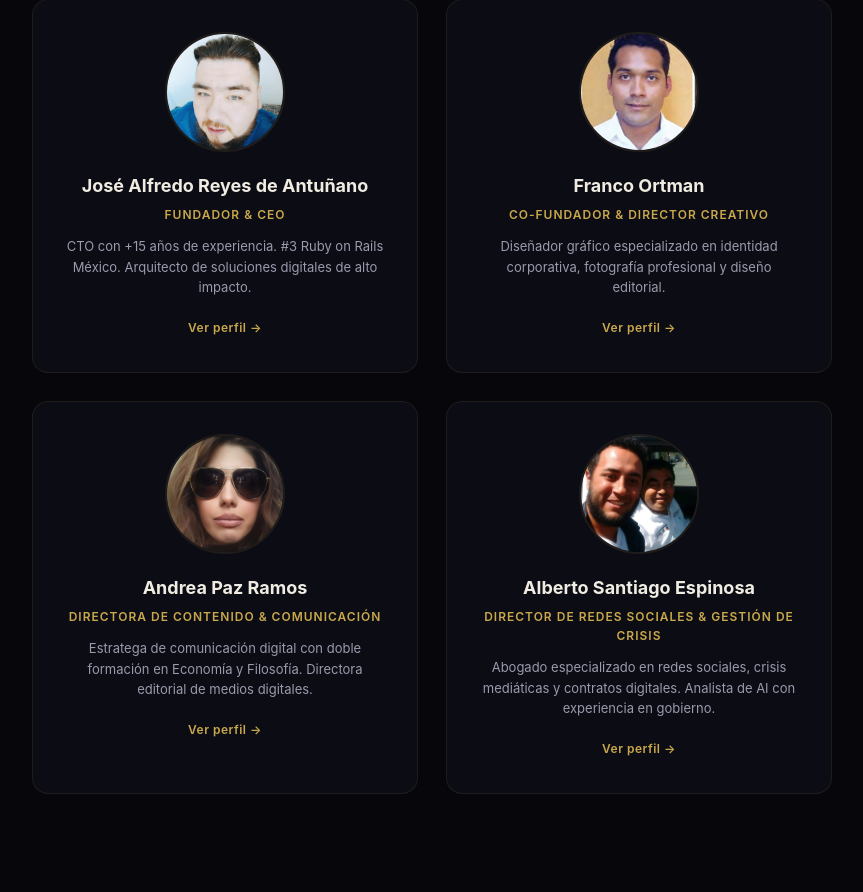
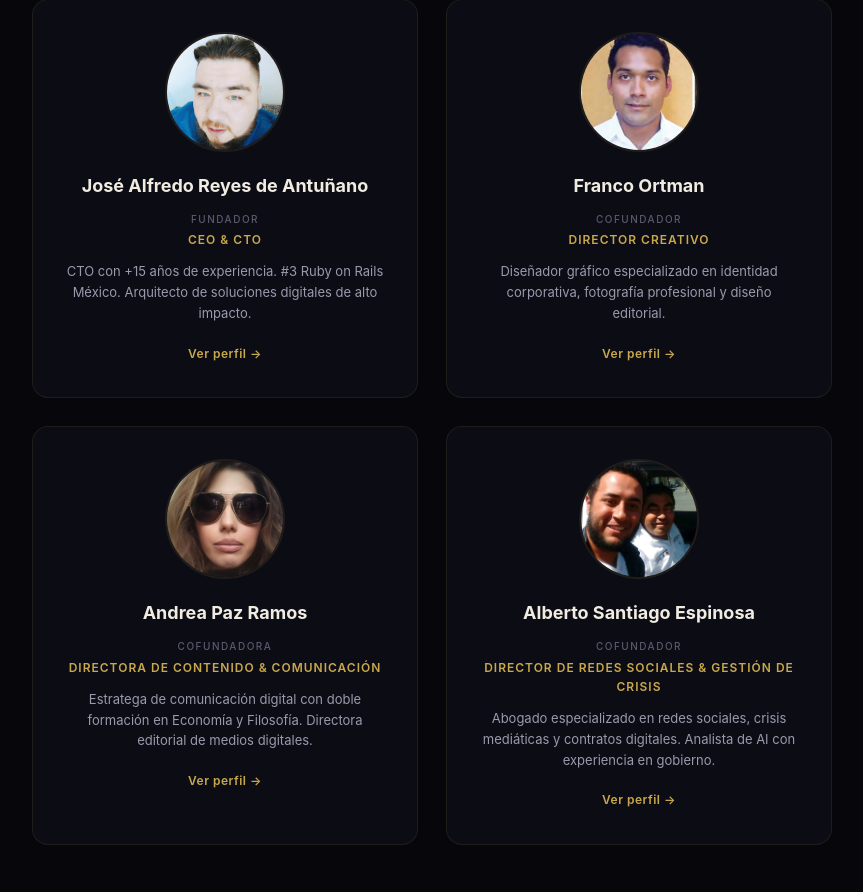
Before and after one commit to alfredo777/checkmatecompany, a Node server app: page / in a window 1280 px wide. Shown: the part 5104-5996 px from the top of the page, without its empty margins (208-1071 px from the left). Run offline with Node 20, Linux system fonts and the light colour scheme; some libraries are stand-ins or nearby versions.

Commit message:
Separar Fundador/Cofundador como span sutil en tarjetas de equipo
Fundador/Cofundador ahora es un span pequeño y discreto arriba
del rol principal en las tarjetas del index. Agregado Cofundador/a
a Andrea y Alberto en tarjetas y perfiles.

Co-Authored-By: Claude Opus 4.6 <noreply@anthropic.com>
Claude-Session: https://claude.ai/code/session_0122H2DqSkuXyZSEYqzdyaih

```diff
--- a/assets/css/main.css
+++ b/assets/css/main.css
@@ -1067,6 +1067,14 @@ input[type="range"]::-moz-range-thumb {
   color: var(--t1);
   margin-bottom: 4px;
 }
+.team-card-founder {
+  font-size: 10px;
+  color: var(--t3);
+  text-transform: uppercase;
+  letter-spacing: 1.5px;
+  font-weight: 500;
+  margin-bottom: 2px;
+}
 .team-card-role {
   font-size: 12px;
   color: var(--gold);
--- a/views/index.hbs
+++ b/views/index.hbs
@@ -289,20 +289,23 @@
       <a href="/team/alfredo" class="team-card reveal reveal-d1">
         <img src="/assets/images/founder.jpg" alt="José Alfredo Reyes de Antuñano" class="team-card-photo">
         <div class="team-card-name">José Alfredo Reyes de Antuñano</div>
-        <div class="team-card-role">Fundador & CEO</div>
+        <span class="team-card-founder">Fundador</span>
+        <div class="team-card-role">CEO & CTO</div>
         <p class="team-card-desc">CTO con +15 años de experiencia. #3 Ruby on Rails México. Arquitecto de soluciones digitales de alto impacto.</p>
         <span class="team-card-link">Ver perfil &rarr;</span>
       </a>
       <a href="/team/franco" class="team-card reveal reveal-d2">
         <img src="/assets/images/franco.png" alt="Franco Ortman" class="team-card-photo">
         <div class="team-card-name">Franco Ortman</div>
-        <div class="team-card-role">Co-Fundador & Director Creativo</div>
+        <span class="team-card-founder">Cofundador</span>
+        <div class="team-card-role">Director Creativo</div>
         <p class="team-card-desc">Diseñador gráfico especializado en identidad corporativa, fotografía profesional y diseño editorial.</p>
         <span class="team-card-link">Ver perfil &rarr;</span>
       </a>
       <a href="/team/andrea" class="team-card reveal reveal-d3">
         <img src="/assets/images/andrea.jpg" alt="Andrea Paz Ramos" class="team-card-photo">
         <div class="team-card-name">Andrea Paz Ramos</div>
+        <span class="team-card-founder">Cofundadora</span>
         <div class="team-card-role">Directora de Contenido & Comunicación</div>
         <p class="team-card-desc">Estratega de comunicación digital con doble formación en Economía y Filosofía. Directora editorial de medios digitales.</p>
         <span class="team-card-link">Ver perfil &rarr;</span>
@@ -310,6 +313,7 @@
       <a href="/team/alberto" class="team-card reveal reveal-d4">
         <img src="/assets/images/alberto.jpg" alt="Alberto Santiago Espinosa" class="team-card-photo">
         <div class="team-card-name">Alberto Santiago Espinosa</div>
+        <span class="team-card-founder">Cofundador</span>
         <div class="team-card-role">Director de Redes Sociales & Gestión de Crisis</div>
         <p class="team-card-desc">Abogado especializado en redes sociales, crisis mediáticas y contratos digitales. Analista de AI con experiencia en gobierno.</p>
         <span class="team-card-link">Ver perfil &rarr;</span>
--- a/views/team/alberto.hbs
+++ b/views/team/alberto.hbs
@@ -32,7 +32,7 @@
         <img src="/assets/images/alberto.jpg" alt="Alberto Santiago Espinosa">
       </div>
       <div class="tp-intro">
-        <div class="section-label">Director de Redes Sociales &amp; Gestión de Crisis</div>
+        <div class="section-label">Cofundador &amp; Director de Redes Sociales &amp; Gestión de Crisis</div>
         <h1 class="tp-name">Alberto <span class="gold-text">Santiago Espinosa</span></h1>
         <p class="tp-title">Abogado Digital &middot; Social Media Strategist &middot; Analista de Crisis Mediáticas</p>
         <div class="tp-badges">
--- a/views/team/andrea.hbs
+++ b/views/team/andrea.hbs
@@ -32,7 +32,7 @@
         <img src="/assets/images/andrea.jpg" alt="Andrea Paz Ramos">
       </div>
       <div class="tp-intro">
-        <div class="section-label">Directora de Contenido &amp; Comunicación</div>
+        <div class="section-label">Cofundadora &amp; Directora de Contenido &amp; Comunicación</div>
         <h1 class="tp-name">Andrea <span class="gold-text">Paz Ramos</span></h1>
         <p class="tp-title">Estratega de Comunicación Digital &middot; Analista Económica &middot; Directora Editorial</p>
         <div class="tp-badges">
```
